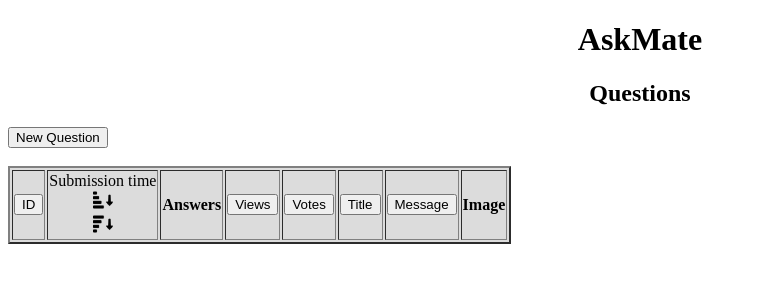
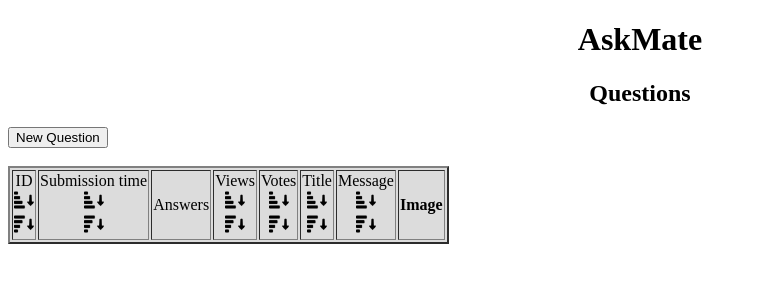
Before and after one commit to adamFoldvari/askmate-fejtorpotrh, a Flask app: template templates/questionlist.html in a window 1280 px wide. Shown: the top 300 px of the page, without its empty margins (0-757 px from the left). Run offline with Flask 2, Linux system fonts and the light colour scheme; the template is opened without the code that fills it, so the values that code supplies are empty.

Commit message:
Complete sorting, handle linebreaks in Message field

```diff
--- a/data_manager.py
+++ b/data_manager.py
@@ -51,7 +51,9 @@ def table_sort(field_name, sorting_direction):
     '''Sort the table by the given field number.'''
     ordered_questions = query_result("SELECT * FROM question ORDER BY " +
                                      field_name + " " + sorting_direction)
-
+    MESSAGE = 5
+    for question in ordered_questions:
+        question[MESSAGE] = Markup(question[MESSAGE].replace("\n", "<br>"))
     return ordered_questions
 
 
--- a/templates/questionlist.html
+++ b/templates/questionlist.html
@@ -11,14 +11,15 @@
     <br>
     <table border="2" bgcolor="Gainsboro">
         <tr align="center">
-            <td>
-                <form action="{{ url_for('listing') }}" method="POST">
-                    <input type="text" name=field_name value='id' hidden>
-                    <input type="submit" value="ID">
+            <td>ID
+                <form action="{{ url_for('listing') + '?id=ASC'}}" method="POST">
+                    <input type="image" src="/static/icons/sorting_icon1.png" border="0" width="20", height="20" alt="Submit"/>
+                </form>
+                 <form action="{{ url_for('listing') + '?id=DESC'}}" method="POST">
+                    <input type="image" src="/static/icons/sorting_icon2.png" border="0" width="20", height="20" alt="Submit"/>
                 </form>
             </td>
-            <td>
-                Submission time
+            <td>Submission time
                 <form action="{{ url_for('listing') + '?submission_time=ASC'}}" method="POST">
                     <input type="image" src="/static/icons/sorting_icon1.png" border="0" width="20", height="20" alt="Submit"/>
                 </form>
@@ -26,29 +27,37 @@
                     <input type="image" src="/static/icons/sorting_icon2.png" border="0" width="20", height="20" alt="Submit"/>
                 </form>
             </td>
-            <td><strong>Answers</strong></td>
-            <td>
-                <form action="{{ url_for('listing') }}" method="POST">
-                    <input type="text" name=field_name value='view_number' hidden>
-                    <input type="submit" value="Views">
+            <td>Answers</td>
+            <td>Views
+                <form action="{{ url_for('listing') + '?view_number=ASC'}}" method="POST">
+                    <input type="image" src="/static/icons/sorting_icon1.png" border="0" width="20", height="20" alt="Submit"/>
+                </form>
+                 <form action="{{ url_for('listing') + '?view_number=DESC'}}" method="POST">
+                    <input type="image" src="/static/icons/sorting_icon2.png" border="0" width="20", height="20" alt="Submit"/>
                 </form>
             </td>
-            <td>
-                <form action="{{ url_for('listing') }}" method="POST">
-                    <input type="text" name=field_name value='vote_number' hidden>
-                    <input type="submit" value="Votes">
+            <td>Votes
+                <form action="{{ url_for('listing') + '?vote_number=ASC'}}" method="POST">
+                    <input type="image" src="/static/icons/sorting_icon1.png" border="0" width="20", height="20" alt="Submit"/>
+                </form>
+                 <form action="{{ url_for('listing') + '?vote_number=DESC'}}" method="POST">
+                    <input type="image" src="/static/icons/sorting_icon2.png" border="0" width="20", height="20" alt="Submit"/>
                 </form>
             </td>
-            <td>
-                <form action="{{ url_for('listing') }}" method="POST">
-                    <input type="text" name=field_name value='title' hidden>
-                    <input type="submit" value="Title">
+            <td>Title
+                <form action="{{ url_for('listing') + '?title=ASC'}}" method="POST">
+                    <input type="image" src="/static/icons/sorting_icon1.png" border="0" width="20", height="20" alt="Submit"/>
+                </form>
+                 <form action="{{ url_for('listing') + '?title=DESC'}}" method="POST">
+                    <input type="image" src="/static/icons/sorting_icon2.png" border="0" width="20", height="20" alt="Submit"/>
                 </form>
             </td>
-            <td>
-                <form action="{{ url_for('listing') }}" method="POST">
-                    <input type="text" name=field_name value='message' hidden>
-                    <input type="submit" value="Message">
+            <td>Message
+                <form action="{{ url_for('listing') + '?message=ASC'}}" method="POST">
+                    <input type="image" src="/static/icons/sorting_icon1.png" border="0" width="20", height="20" alt="Submit"/>
+                </form>
+                 <form action="{{ url_for('listing') + '?message=DESC'}}" method="POST">
+                    <input type="image" src="/static/icons/sorting_icon2.png" border="0" width="20", height="20" alt="Submit"/>
                 </form>
             </td>
             <td><strong>Image</strong></td>
```
